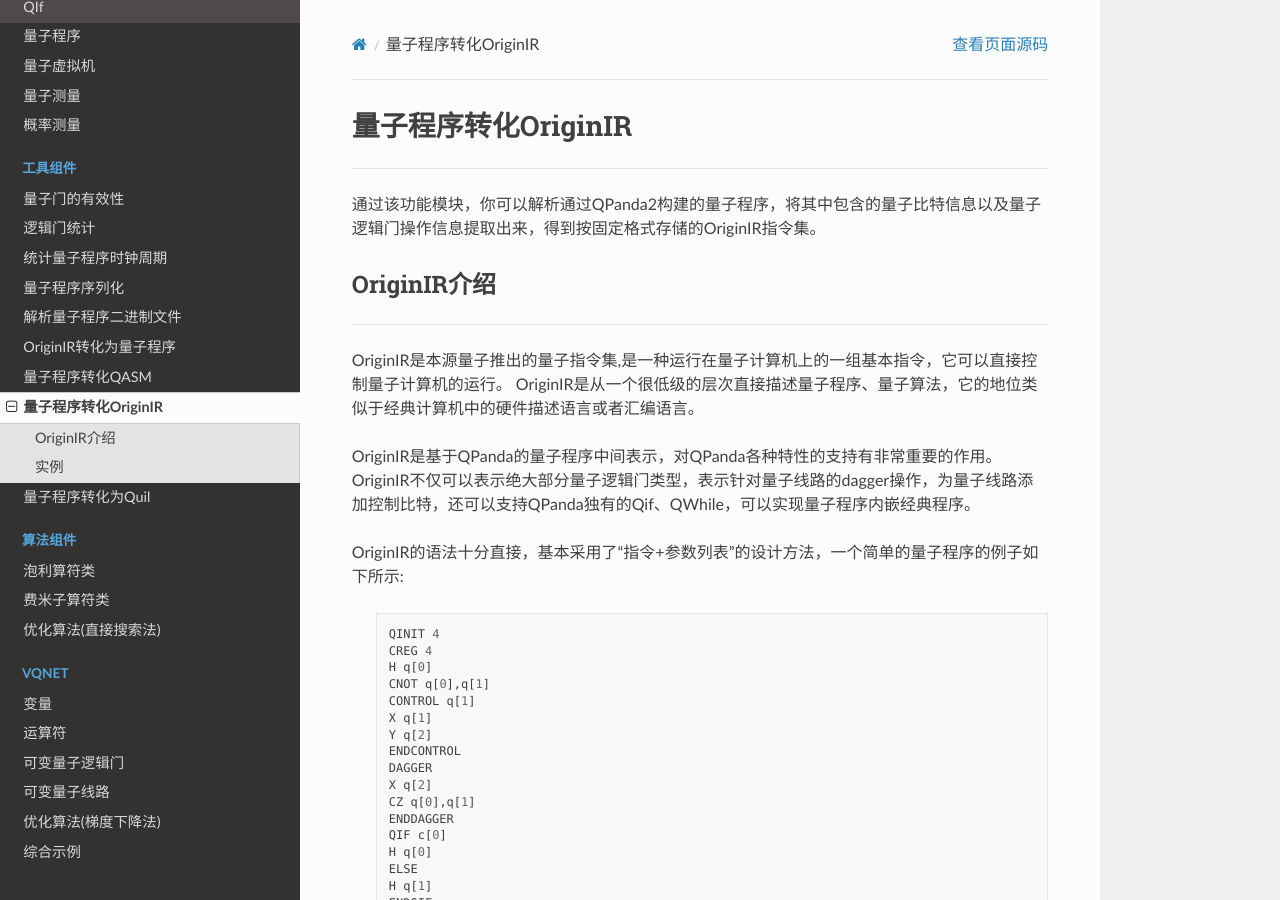
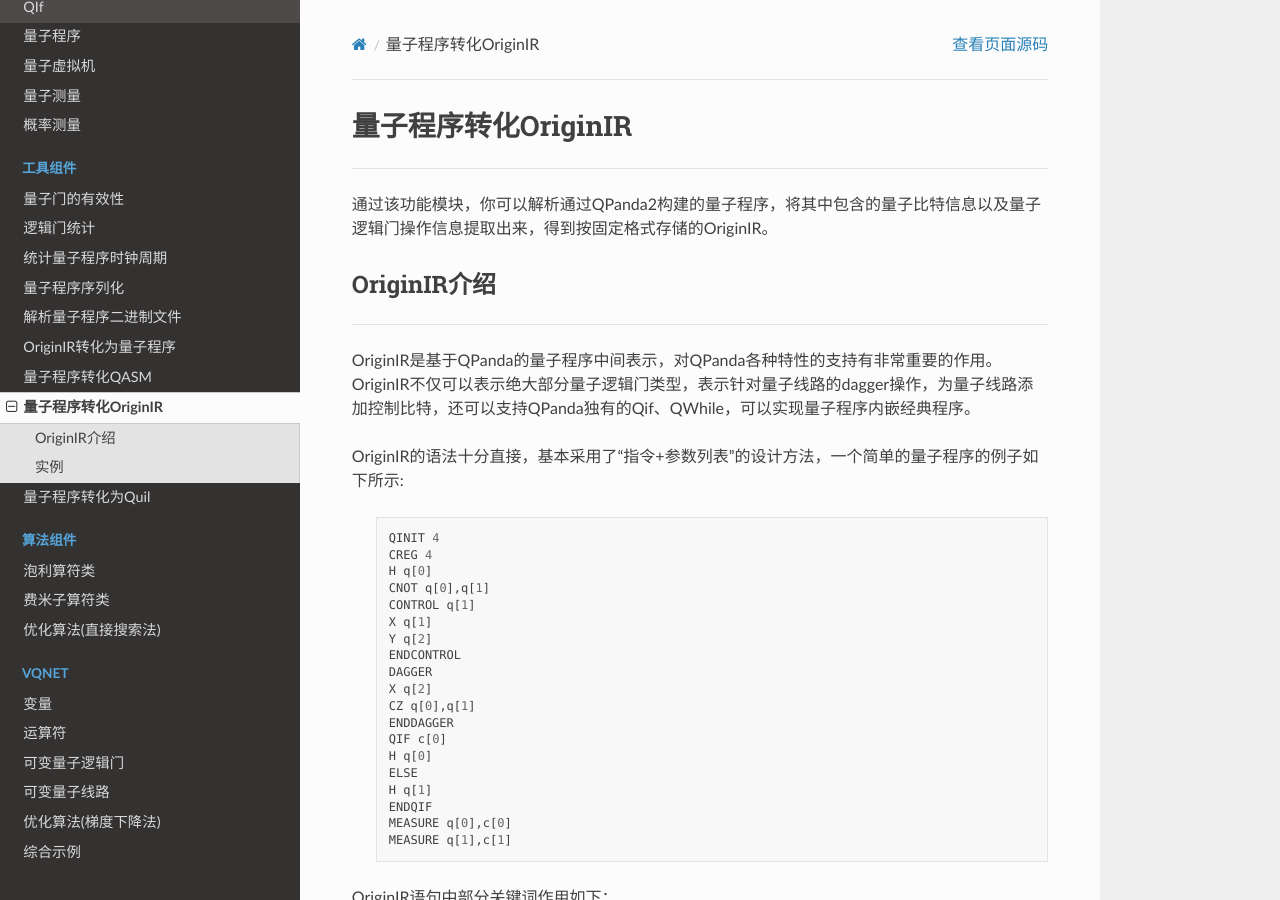
Before and after one commit to liye0005/QPanda-Toturial, a Sphinx documentation site: the page built from source/QProgToOriginIR.rst, in a window 1280 px wide and 900 px high. Built offline with Sphinx 7.4.7 and the Read the Docs theme 2.0.0, drawn with Linux system fonts in a browser that asks for light colours; pages that are not in the unit, such as notebooks, are missing from menus; some of the changed text lies outside the part shown.

Commit message:
修改OriginIR相关介绍
QriginIR并非指令集，将所有指令集修饰全去掉

```diff
--- a/source/QProgToOriginIR.rst
+++ b/source/QProgToOriginIR.rst
@@ -2,7 +2,7 @@
 =======================
 ----
 
-通过该功能模块，你可以解析通过QPanda2构建的量子程序，将其中包含的量子比特信息以及量子逻辑门操作信息提取出来，得到按固定格式存储的OriginIR指令集。
+通过该功能模块，你可以解析通过QPanda2构建的量子程序，将其中包含的量子比特信息以及量子逻辑门操作信息提取出来，得到按固定格式存储的OriginIR。
 
 .. _本源量子计算云平台官网: https://qcode.qubitonline.cn/QCode/index.html
 
@@ -11,9 +11,6 @@
 OriginIR介绍
 >>>>>>>>>>>>>>>>>
 ----
-
-OriginIR是本源量子推出的量子指令集,是一种运行在量子计算机上的一组基本指令，它可以直接控制量子计算机的运行。
-OriginIR是从一个很低级的层次直接描述量子程序、量子算法，它的地位类似于经典计算机中的硬件描述语言或者汇编语言。
 
 OriginIR是基于QPanda的量子程序中间表示，对QPanda各种特性的支持有非常重要的作用。OriginIR不仅可以表示绝大部分量子逻辑门类型，表示针对量子线路的dagger操作，为量子线路添加控制比特，还可以支持QPanda独有的Qif、QWhile，可以实现量子程序内嵌经典程序。
 
@@ -62,7 +59,7 @@
 >>>>>>>>>>>>>>
 ----
 
-下面的例程通过简单的接口调用演示了量子程序转化OriginIR指令集的过程
+下面的例程通过简单的接口调用演示了量子程序转化OriginIR的过程
 
     .. code-block:: c
 
@@ -110,7 +107,7 @@
 
  - 然后调用 ``CreateEmptyQProg()`` 构建量子程序
 
- - 最后调用接口 ``transformQProgToOriginIR`` 输出OriginIR指令集并用 ``destroyQuantumMachine`` 释放系统资源
+ - 最后调用接口 ``transformQProgToOriginIR`` 输出OriginIR字符串，并用 ``destroyQuantumMachine`` 释放系统资源
 
 运行结果如下：
 
```
